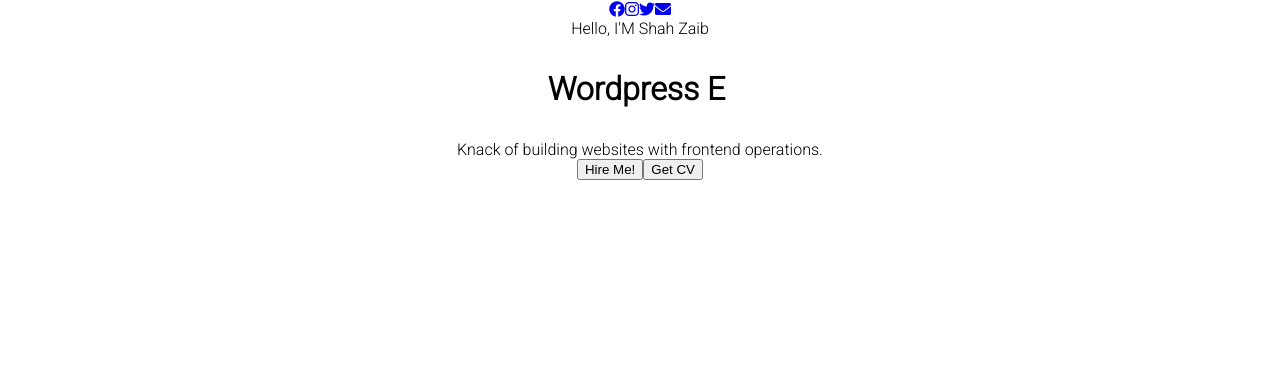
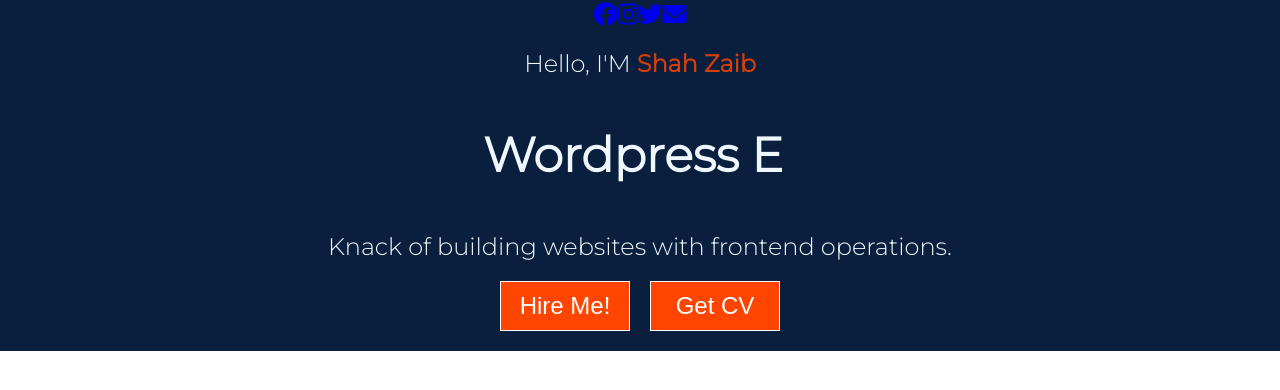
Before and after one commit to shahzaibam/react-portfolio, a React (Create React App) app: page / in a window 1280 px wide. Shown: the top 390 px of the page. Built offline with nearby package versions, Linux system fonts and the light colour scheme.

Commit message:
updated more style in home page

```diff
--- a/src/portfolio/home/Profile.css
+++ b/src/portfolio/home/Profile.css
@@ -1,4 +1,4 @@
-@import url('https://fonts.googleapis.com/css2?family=Roboto:wght@300&display=swap');
+@import url('https://fonts.googleapis.com/css2?family=Montserrat:wght@300&display=swap');
 
 body {
     font-family: 'Roboto', sans-serif;
@@ -15,5 +15,66 @@
     justify-content: center;
     height: 10%;
     min-height: fit-content;
-    background-color: ;
+    /* background: url(../../../public/darkblue.jpg); */
+    background-color: #0a1f3d;
 }
+
+.profile-parent {
+    display: flex;
+    align-items: center;
+    color: aliceblue;
+}
+
+.profile-detail{
+    font-size: 24px;
+    font-family: 'Montserrat', sans-serif;
+    float: left;
+}
+
+.profile-details-name{
+    margin-top: 20px;
+}
+
+.highlighted-text{
+    font-weight: bold;
+    color: rgba(255, 68, 0, 0.836);
+}
+
+.buttons{
+    display: block;
+    margin-top: 20px;
+    margin-bottom: 20px;
+}
+
+.buttons button{
+    background: orangered;
+    font-size: 24px;
+    padding: 10px;
+    cursor: pointer;
+    border: 1px solid white;
+    color: white;
+    width: 130px;
+}
+
+.buttons button:hover {
+    background: white;
+    color: black;
+    transition: .7s;
+}
+
+.btn1, .btn2{
+    margin-right: 10px;
+    margin-left: 10px;
+}
+
+/* .profile-picture-background {
+    box-shadow: 0 1px 0px 0px white;
+    border-radius: 50%;
+    height: 380px;
+    width: 380px;
+    margin: 50px 0px 0 100px;
+    background: url('../../../public/profilephoto.JPG');
+    background-position: center;
+    background-size: cover;
+
+} */
--- a/src/portfolio/home/Profile.js
+++ b/src/portfolio/home/Profile.js
@@ -44,7 +44,7 @@
                                         1000,
                                         "Wordpress Expert",
                                         1000,
-                                        "React/Bootstrap Developer",
+                                        "React/Bootstrap Dev",
                                         1000,
                                         "Specialist in Networking",
                                         1000,
@@ -57,17 +57,26 @@
                             Knack of building websites with frontend operations.
                         </span>
                     </div>
-                    <div className='mt-4'>
-                        <button>Hire Me!</button>
 
-                        <a href="shebi.pdf" download="Shah Zaib.pdf">
+
+
+                    <div className='buttons mt-4'>
+                        <a className='btn1' href="#">
+                            <button>Hire Me!</button>
+
+                        </a>
+
+                        <a className='btn2' href="shebi.pdf" download="Shah Zaib.pdf">
                             <button>Get CV</button>
                         </a>
                     </div>
 
-                    <div className="profile-picture">
+
+
+                    <div className="profile-picture-background">
 
                     </div>
+
 
                 </div>
             </div>
```
Also changed, not shown: public/darkblue.jpg (added), 1 other file (tests, documents, lock files or other folders).
